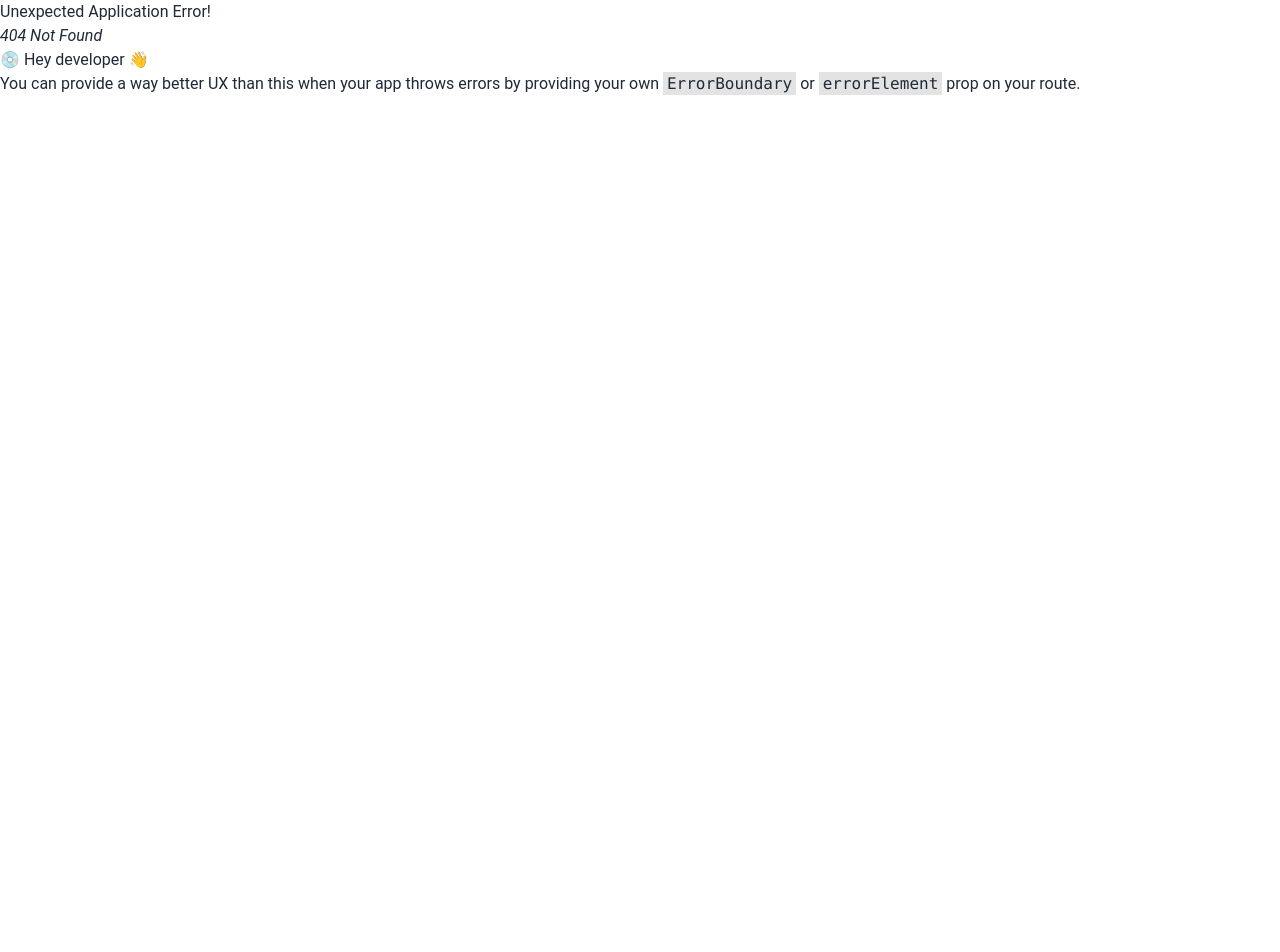
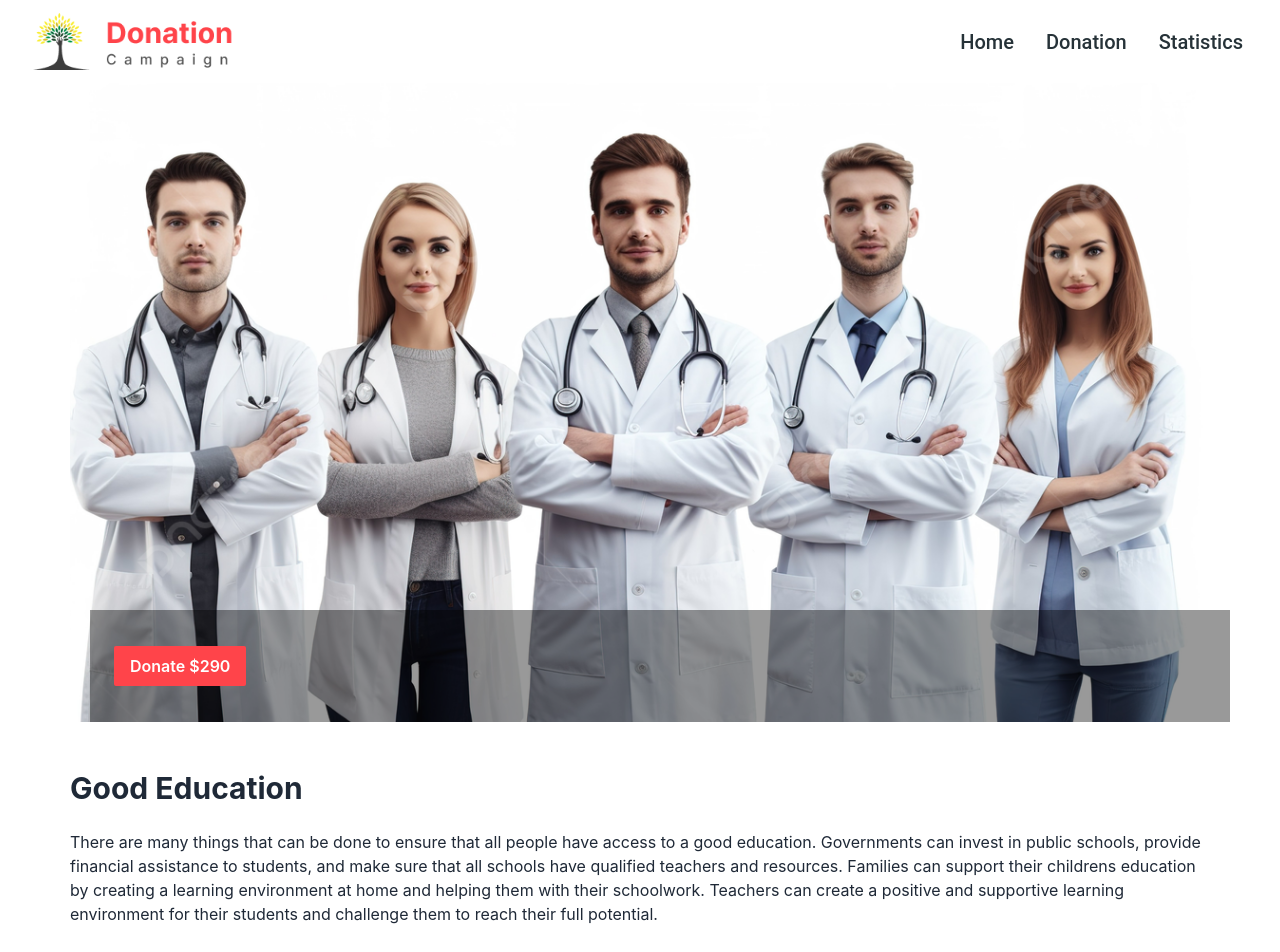
Before and after one commit to Tofazzal26/donation-campaign, a React app: page /cardDetails/1 in a window 1280 px wide. Before the commit this address had no page. Shown: the top 952 px of the page. Before the commit the page ends 800 px from the top, so only its background shows below. Built offline with nearby package versions, Linux system fonts and the light colour scheme; the HTML template or start-up script is replaced by a standard one.

Commit message:
donation details style finish

```diff
--- a/src/Components/Card/Card.jsx
+++ b/src/Components/Card/Card.jsx
@@ -1,7 +1,11 @@
+import { NavLink } from "react-router-dom";
+
 const Card = ({ item }) => {
-  const { title, category, image, cardBg, cardBackground, textColor } = item;
+  const { title, category, image, cardBg, cardBackground, textColor, id } =
+    item;
 
   return (
+    <NavLink to={`/cardDetails/${id}`}>
       <div
         style={{ backgroundColor: cardBackground }}
         className="card card-compact"
@@ -23,6 +27,7 @@ const Card = ({ item }) => {
           </h2>
         </div>
       </div>
+    </NavLink>
   );
 };
 
--- /dev/null
+++ b/src/Components/CardDetails/CardDetails.jsx
@@ -0,0 +1,47 @@
+import { useParams } from "react-router-dom";
+import useDonationData from "../../Hooks/useDonationData";
+import { useEffect, useState } from "react";
+
+const CardDetails = () => {
+  const { id } = useParams();
+
+  const [details, setDetails] = useState([]);
+  const { data, loading } = useDonationData();
+
+  useEffect(() => {
+    const singleData = data.find((single) => single.id === +id);
+    setDetails(singleData);
+  }, [data, id]);
+
+  return (
+    <div className="container mx-auto">
+      <div>
+        <div className="flex justify-center flex-col relative items-center">
+          <img src="/public/images/banner.png" alt="" />
+          <div className="absolute bottom-0 left-5 bg-opacity-40 bg-black w-full h-28">
+            <div className="mt-9 ml-6">
+              <button className="px-4 py-2 text-base font-semibold text-white rounded-sm bg-[#FF444A]">
+                Donate $290
+              </button>
+            </div>
+          </div>
+        </div>
+        <div>
+          <h2 className="text-3xl font-bold mt-12">Good Education</h2>
+          <p className="mb-12 mt-6">
+            There are many things that can be done to ensure that all people
+            have access to a good education. Governments can invest in public
+            schools, provide financial assistance to students, and make sure
+            that all schools have qualified teachers and resources. Families can
+            support their childrens education by creating a learning environment
+            at home and helping them with their schoolwork. Teachers can create
+            a positive and supportive learning environment for their students
+            and challenge them to reach their full potential.
+          </p>
+        </div>
+      </div>
+    </div>
+  );
+};
+
+export default CardDetails;
--- a/src/Routes/Routes.jsx
+++ b/src/Routes/Routes.jsx
@@ -1,6 +1,7 @@
 import { createBrowserRouter } from "react-router-dom";
 import Root from "../layouts/Root/Root";
 import Home from "../Pages/Home/Home";
+import CardDetails from "../Components/CardDetails/CardDetails";
 
 const router = createBrowserRouter([
   {
@@ -16,6 +17,10 @@ const router = createBrowserRouter([
         element: <div>Hello donation</div>,
       },
       {
+        path: "/cardDetails/:id",
+        element: <CardDetails />,
+      },
+      {
         path: "/statistics",
         element: <div>Hello statistics</div>,
       },
```
Lines whose indentation alone changed are shown as unchanged.
